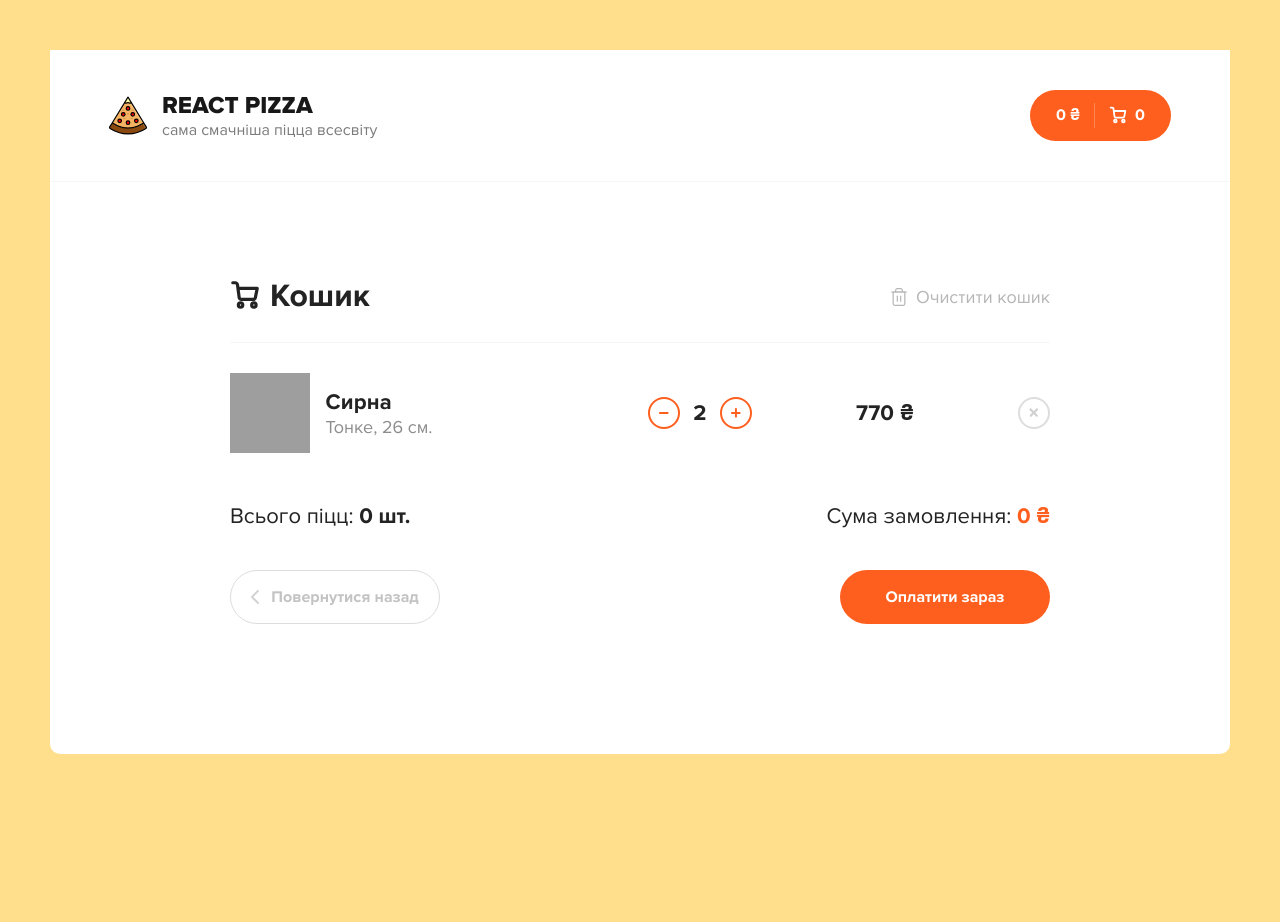
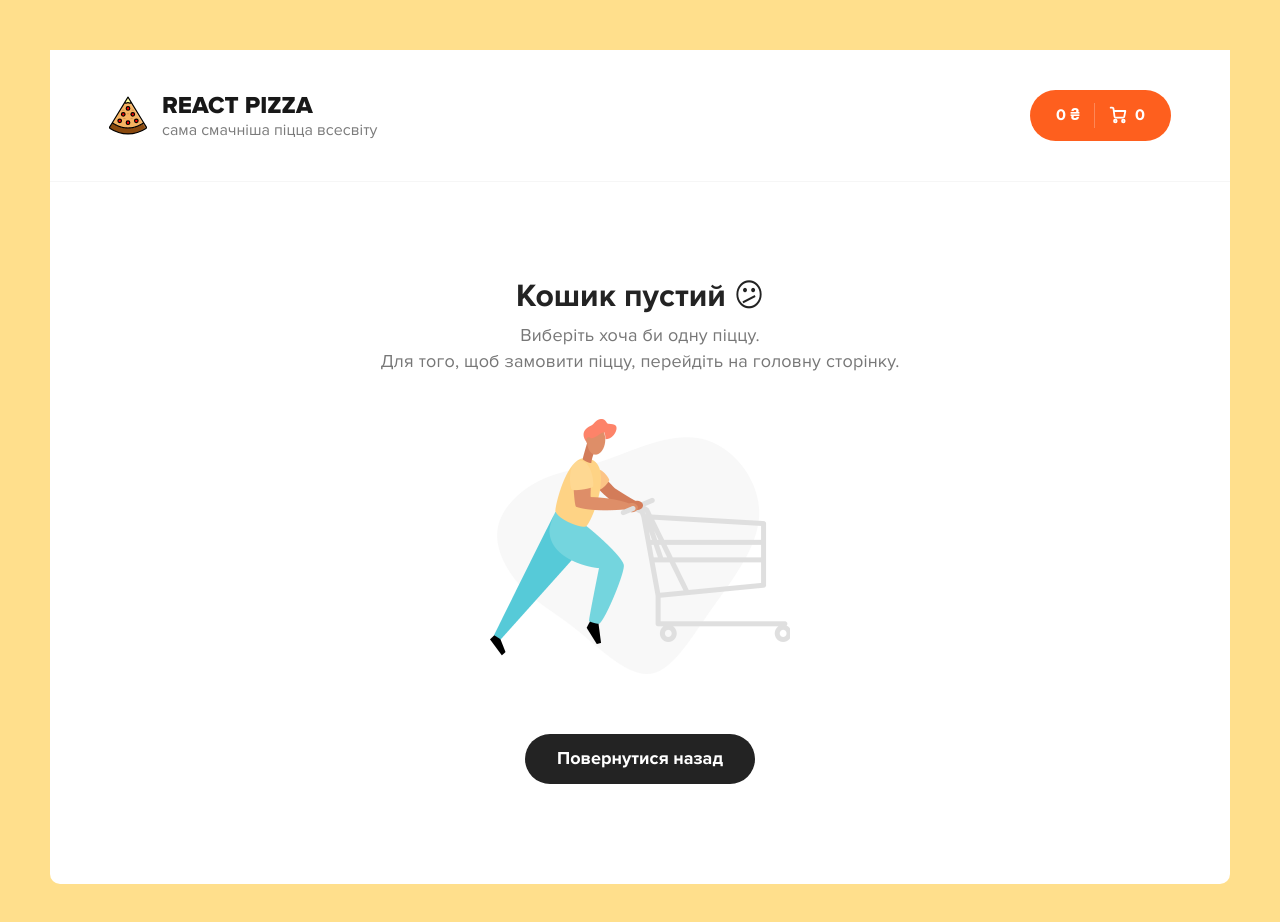
Before and after one commit to YakovchukIvan/react_pizza-v1.0, a React (Vite) app: page /cart in a window 1280 px wide. Shown: the top 922 px of the page. Before the commit the page ends 804 px from the top, so only its background shows below. Built offline with nearby package versions, Linux system fonts and the light colour scheme; grey boxes are pictures that could not be loaded.

Commit message:
cart pages update

```diff
--- a/src/components/CartItem/CartItem.jsx
+++ b/src/components/CartItem/CartItem.jsx
@@ -1,6 +1,11 @@
 import React from 'react';
+import Button from '../Button/Button';
 
-function CartItem({ name, type, size }) {
+function CartItem({ id, name, type, size, totalPrice, totalCount, onRemove }) {
+  const handleRemoveClick = () => {
+    onRemove(id);
+  };
+
   return (
     <div className="cart__item">
       <div className="cart__item-img">
@@ -17,7 +22,7 @@ function CartItem({ name, type, size }) {
         </p>
       </div>
       <div className="cart__item-count">
-        <div className="button button--outline button--circle cart__item-count-minus">
+        <Button className="button button--outline button--circle cart__item-count-minus">
           <svg
             width="10"
             height="10"
@@ -34,9 +39,9 @@ function CartItem({ name, type, size }) {
               fill="#EB5A1E"
             />
           </svg>
-        </div>
-        <b>2</b>
-        <div className="button button--outline button--circle cart__item-count-plus">
+        </Button>
+        <b>{totalCount}</b>
+        <Button className="button button--outline button--circle cart__item-count-plus">
           <svg
             width="10"
             height="10"
@@ -53,13 +58,16 @@ function CartItem({ name, type, size }) {
               fill="#EB5A1E"
             />
           </svg>
-        </div>
+        </Button>
       </div>
       <div className="cart__item-price">
-        <b>770 ₴</b>
+        <b>{totalPrice} ₴</b>
       </div>
       <div className="cart__item-remove">
-        <div className="button button--outline button--circle">
+        <Button
+          onClick={handleRemoveClick}
+          className="button button--outline button--circle"
+        >
           <svg
             width="10"
             height="10"
@@ -76,7 +84,7 @@ function CartItem({ name, type, size }) {
               fill="#EB5A1E"
             />
           </svg>
-        </div>
+        </Button>
       </div>
     </div>
   );
--- a/src/pages/Cart.jsx
+++ b/src/pages/Cart.jsx
@@ -1,17 +1,35 @@
 import React from 'react';
+import { useDispatch, useSelector } from 'react-redux';
+import { Link } from 'react-router-dom';
+
+import CartEmpty from './CartEmpty';
 import CartItem from '../components/CartItem/CartItem';
-import { useSelector } from 'react-redux';
+import { clearCart, removeCartItem } from '../redux/actions/cart';
 
 function Cart() {
+  const dispatch = useDispatch();
+
   const { totalPrice, totalCount, items } = useSelector(({ cart }) => cart);
-  const pizzas = Object.keys(items).map((key) => {
-    return items[key][0];
+  const addedPizzas = Object.keys(items).map((key) => {
+    return items[key].items[0];
   });
-  console.log('Cart  pizzas:', pizzas);
+
+  const onClearCart = () => {
+    if (window.confirm('Ви дійсно хочете видалити весь товар')) {
+      dispatch(clearCart());
+    }
+  };
+
+  const onRemoveItem = (id) => {
+    if (window.confirm('Ви дійсно хочете видалити піццу?')) {
+      dispatch(removeCartItem(id));
+    }
+  };
 
   return (
     <div className="content">
       <div className="container container--cart">
+        {totalCount ? (
           <div className="cart">
             <div className="cart__top">
               <h2 className="content__title">
@@ -84,11 +102,21 @@ function Cart() {
                   />
                 </svg>
 
-              <span>Очистити кошик</span>
+                <span onClick={onClearCart}>Очистити кошик</span>
               </div>
             </div>
             <div className="content__items">
-            <CartItem name="Сирна" type="Тонке" size={26} />
+              {addedPizzas.map((obj) => (
+                <CartItem
+                  id={obj.id}
+                  name={obj.name}
+                  type={obj.type}
+                  size={obj.size}
+                  totalPrice={items[obj.id].totalPrice}
+                  totalCount={items[obj.id].items.length}
+                  onRemove={onRemoveItem}
+                />
+              ))}
             </div>
             <div className="cart__bottom">
               <div className="cart__bottom-details">
@@ -100,8 +128,8 @@ function Cart() {
                 </span>
               </div>
               <div className="cart__bottom-buttons">
-              <a
-                href="/"
+                <Link
+                  to="/"
                   className="button button--outline button--add go-back-btn"
                 >
                   <svg
@@ -121,13 +149,16 @@ function Cart() {
                   </svg>
 
                   <span>Повернутися назад</span>
-              </a>
+                </Link>
                 <div className="button pay-btn">
                   <span>Оплатити зараз</span>
                 </div>
               </div>
             </div>
           </div>
+        ) : (
+          <CartEmpty />
+        )}
       </div>
     </div>
   );
--- /dev/null
+++ b/src/pages/CartEmpty.jsx
@@ -0,0 +1,23 @@
+import React from 'react';
+import { Link } from 'react-router-dom';
+
+import cartEmpyIcon from '../assets/img/empty-cart.png';
+
+function CartEmpty() {
+  return (
+    <div className="cart cart--empty">
+      <h2>Кошик пустий 😕</h2>
+      <p>
+        Виберіть хоча би одну піццу.
+        <br />
+        Для того, щоб замовити піццу, перейдіть на головну сторінку.
+      </p>
+      <img src={cartEmpyIcon} alt="Empty cart" />
+      <Link to="/" className="button button--black">
+        <span>Повернутися назад</span>
+      </Link>
+    </div>
+  );
+}
+
+export default CartEmpty;
--- a/src/pages/Home.jsx
+++ b/src/pages/Home.jsx
@@ -48,10 +48,7 @@ function Home() {
 
   //
   const handleAddPizzaToCart = (obj) => {
-    dispatch({
-      type: 'ADD_PIZZA_CART',
-      payload: obj,
-    });
+    dispatch(addPizzaToCart(obj));
   };
 
   return (
@@ -76,7 +73,7 @@ function Home() {
               <PizzaBlock
                 onClickAddPizza={handleAddPizzaToCart}
                 key={obj.id}
-                addedCount={cartItems[obj.id] && cartItems[obj.id].length}
+                addedCount={cartItems[obj.id] && cartItems[obj.id].items.length}
                 {...obj}
               />
             ))
--- a/src/pages/index.js
+++ b/src/pages/index.js
@@ -1,3 +1,4 @@
 export { default as Home } from './Home';
 export { default as Cart } from './Cart';
+export { default as CartEmpty } from './CartEmpty';
 export { default as NotFound } from './NotFound';
--- a/src/redux/actions/cart.js
+++ b/src/redux/actions/cart.js
@@ -2,3 +2,12 @@ export const addPizzaToCart = (pizzaObj) => ({
   type: 'ADD_PIZZA_CART',
   payload: pizzaObj,
 });
+
+export const clearCart = () => ({
+  type: 'CLEAR_CART',
+});
+
+export const removeCartItem = (id) => ({
+  type: 'REMOVE_CART_ITEM',
+  payload: id,
+});
--- a/src/redux/reducers/cart.js
+++ b/src/redux/reducers/cart.js
@@ -4,26 +4,56 @@ const initialState = {
   totalCount: 0,
 };
 
+const getTotalPrice = (arr) => arr.reduce((sum, obj) => obj.price + sum, 0);
+
 const cart = (state = initialState, action) => {
   switch (action.type) {
     case 'ADD_PIZZA_CART': {
+      const currentPizzaItems = !state.items[action.payload.id]
+        ? [action.payload]
+        : [...state.items[action.payload.id].items, action.payload];
+
       const newItems = {
         ...state.items,
-        [action.payload.id]: !state.items[action.payload.id]
-          ? [action.payload]
-          : [...state.items[action.payload.id], action.payload],
+        [action.payload.id]: {
+          items: currentPizzaItems,
+          totalPrice: getTotalPrice(currentPizzaItems),
+        },
       };
 
-      const allPizzas = [].concat.apply([], Object.values(newItems));
-      // const totalPrice = allPizzas.reduce((sum, obj) => obj.price + sum, 0);
+      const items = Object.values(newItems).map((obj) => obj.items);
+      const allPizzas = [].concat.apply([], items);
+      const totalPrice = getTotalPrice(allPizzas);
 
       return {
         ...state,
         items: newItems,
         totalCount: allPizzas.length, // для підрахунку всіх піцц
-        totalPrice: allPizzas.reduce((sum, obj) => obj.price + sum, 0),
+        totalPrice,
       };
     }
+
+    case 'REMOVE_CART_ITEM':
+      const newItems = {
+        ...state.items,
+      };
+      const currentTotalPrice = newItems[action.payload].totalPrice;
+      const currentTotalCount = newItems[action.payload].items.length;
+      delete newItems[action.payload];
+
+      return {
+        ...state,
+        items: newItems,
+        totalPrice: state.totalPrice - currentTotalPrice,
+        totalCount: state.totalCount - currentTotalCount,
+      };
+
+    case 'CLEAR_CART':
+      return {
+        items: {},
+        totalPrice: 0,
+        totalCount: 0,
+      };
 
     default:
       return state;
```
Also changed, not shown: src/components/index.js (renamed from src/components/index.jsx). Lines whose indentation alone changed are shown as unchanged.
